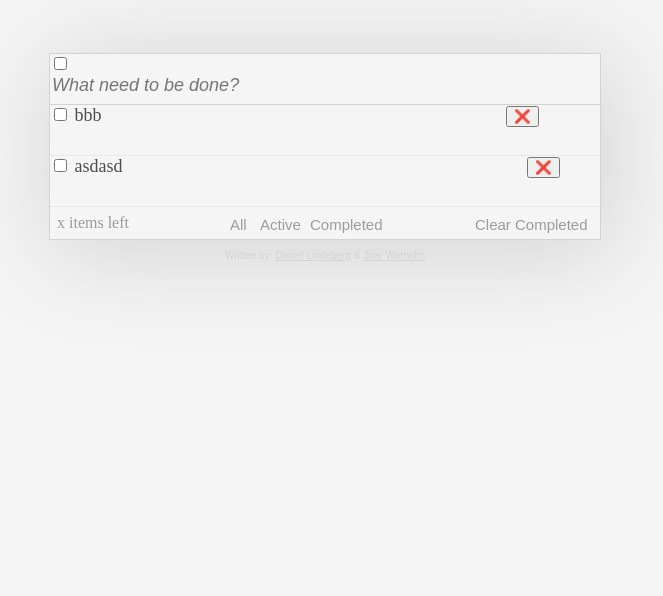
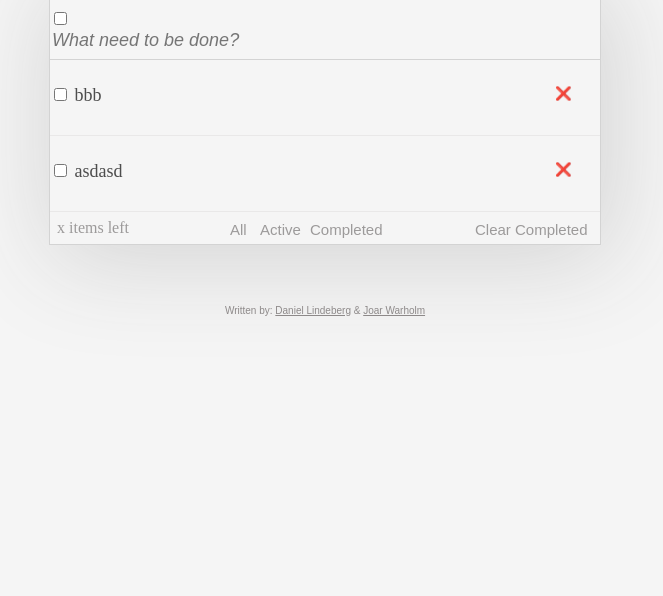
Before and after one commit to joarwar/TODOMVC, a plain HTML site: page index.html in a window 1280 px wide. Shown: the part 204-800 px from the top of the page, without its empty margins (315-978 px from the left). Drawn offline with Linux system fonts and the light colour scheme.

Commit message:
Done with basic css

```diff
--- a/index.html
+++ b/index.html
@@ -26,7 +26,7 @@
                 <!-- dommanipulation -->
                 <button id="destroy">❌</button>
             </li>
-            <li>
+            <li id="todolist">
                 <input type="checkbox">
                 asdasd
                 <!-- dommanipulation -->
--- a/style.css
+++ b/style.css
@@ -5,6 +5,7 @@ h1{
     font-weight: normal;
     text-align: center;
     grid-area: a;
+    margin-top:-5px;
 
 }
 body{
@@ -17,6 +18,7 @@ body{
     justify-content: center;
     background: #f5f5f5;
     color: #4d4d4d;
+    margin-top:10px;
 }
 
 header{
@@ -29,7 +31,6 @@ header{
 main{
     margin: auto;
     width: 550px;
-
     border: 1px;
     box-shadow: 7px 10px 100px 5px lightgray;
     grid-area: c;
@@ -44,7 +45,8 @@ main footer{
     text-align: center;
     font-size:10px;
     font-family: Arial, Helvetica, sans-serif;
-    color:lightgray;
+    color:rgb(141, 137, 137);
+    margin-top:50px;
 }
 #todo{
     list-style-type:none;
@@ -52,7 +54,7 @@ main footer{
     display:block;
 }
 a{
-    color:lightgray;
+    color:rgb(141, 137, 137);
 }
 
 
@@ -85,18 +87,10 @@ main footer ul li button:hover{
     margin-left:175px;
     position:absolute;
 }
-main footer ul li button:hover{
-    border: 1px solid rgba(175, 47, 47, 0.15);
-
-}
-
-
 
 #inputarea{
     border-bottom: 1px solid lightgray;
     height:50px;
-
-
 }
 #todo li{
     border-bottom: 1.2px solid rgba(161, 155, 155, 0.15);
@@ -124,19 +118,27 @@ main footer ul{
     padding: 7px;
 }
 main footer ul li{
-    font-size: small;
-    box-sizing:border-box;
+    font-size:medium;
+
 }
 #destroy{
-    margin-left:400px;
+    float:right;
+    background:transparent;
+    border:none;
+    width: 5.5em;
+
+
+}
+main form{
+    margin-top: 25px;;
+
+}
+main ul #todolist{
+    margin-top:25px;
 }
 
-li:hover{
-    border: 1px lightgray;
-}
 #count{
     font-size: 16px;
 
     color: rgb(156, 154, 154);
 }
-apa
```
